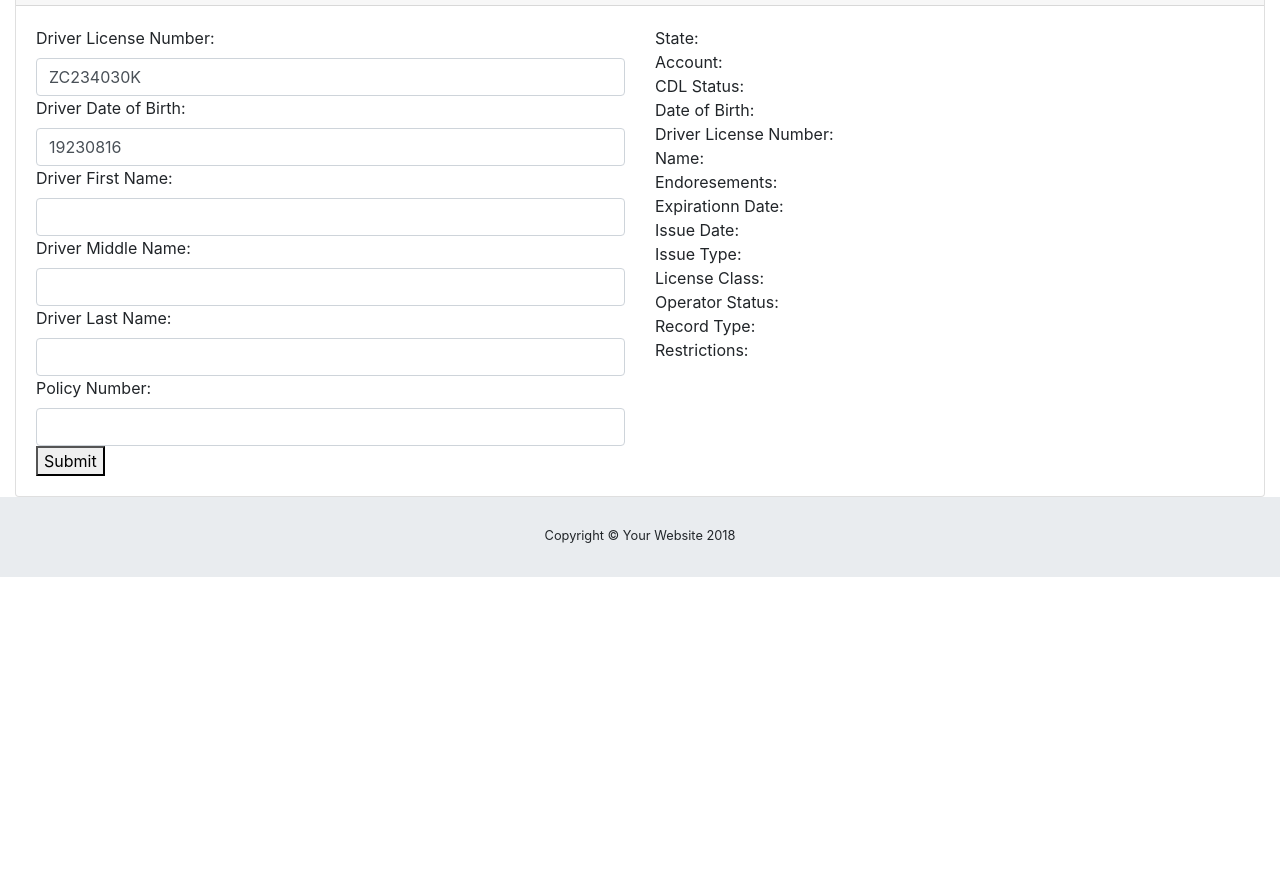
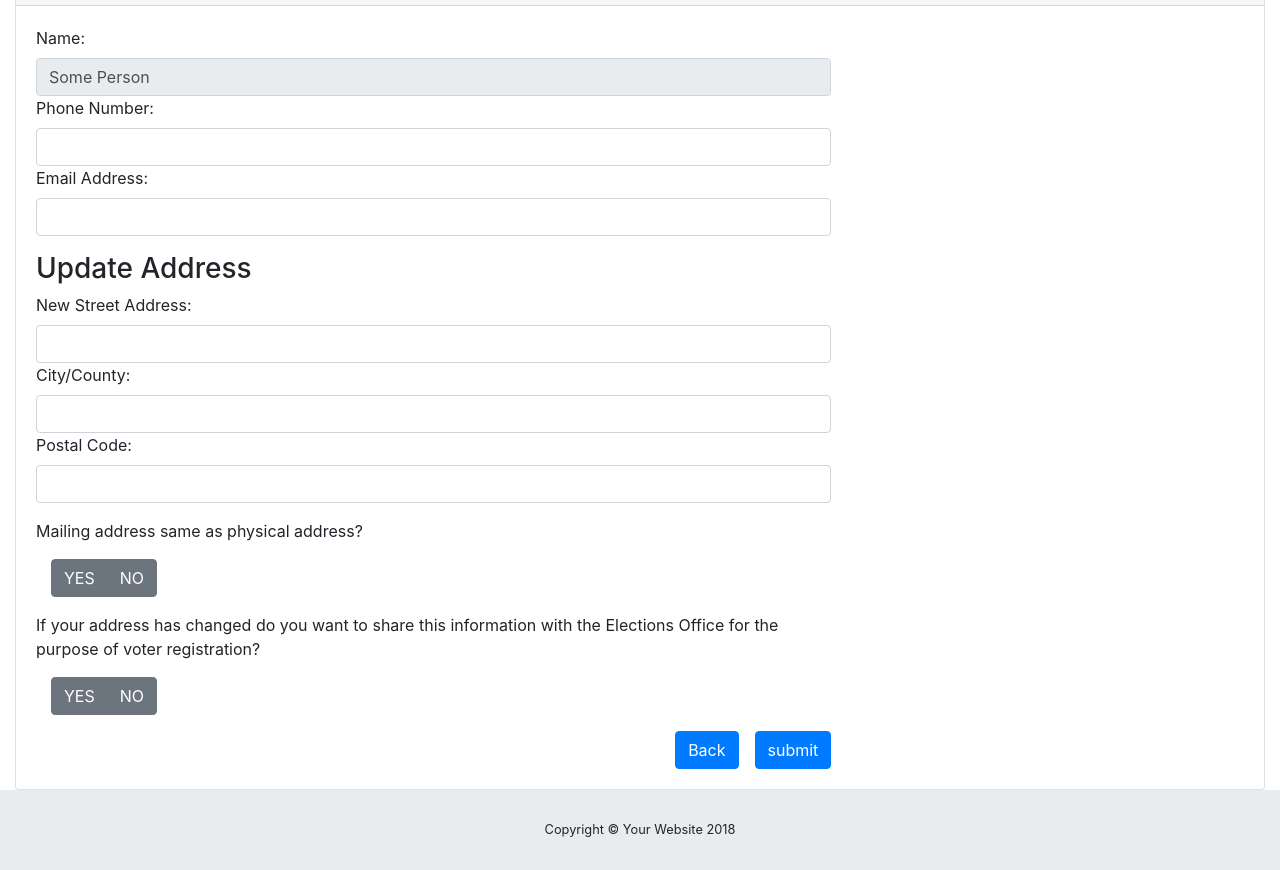
Before and after one commit to jake-crawford-nic/nic-dhr-demo, a website with bundled scripts: page dl-renewal-2.html in a window 1280 px wide. Shown: the part 294-1164 px from the top of the page. Before the commit the page ends 871 px from the top, so only its background shows below. Built offline with nearby package versions, Linux system fonts and the light colour scheme.

Commit message:
Renewal Process

```diff
--- a/dl-renewal-2.html
+++ b/dl-renewal-2.html
@@ -29,7 +29,7 @@
 
     <nav class="navbar navbar-expand navbar-dark bg-dark static-top">
 
-      <a class="navbar-brand mr-1" href="index.html"><i class="fas fa-id-card fa-fw"></i> [State] DHR Enterprise</a>
+      <a class="navbar-brand mr-1" href="index.html"><i class="fas fa-id-card fa-fw"></i> [State] DL Renewal</a>
 
     <!-- Navbar -->
     <ul class="navbar-nav ml-auto">
@@ -38,8 +38,7 @@
                 <i class="fas fa-user-circle fa-fw"></i>
             </a>
             <div class="dropdown-menu dropdown-menu-right" aria-labelledby="userDropdown">
-            <a class="dropdown-item" href="#">Settings</a>
-            <a class="dropdown-item" href="#">Activity Log</a>
+                <a class="dropdown-item" href="my-profile.html">Your Profile</a>
                 <div class="dropdown-divider"></div>
                 <a class="dropdown-item" href="#" data-toggle="modal" data-target="#logoutModal">Logout</a>
             </div>
@@ -57,52 +56,54 @@
           <!-- Breadcrumbs-->
           <ol class="breadcrumb">
             <li class="breadcrumb-item">
-              <a href="#">Dashboard</a>
+              <a href="#">Renewal</a>
             </li>
-            <li class="breadcrumb-item active">Overview</li>
+            <li class="breadcrumb-item active">Step 2</li>
           </ol>
 
 
           <div class="row">
             <div class="col-12">
-                <h1> Welcome [State]! </h1>
-                <p> To get started pulling records, we just need some info. </p>
+                <h1> Renew Your [State] Driver's License </h1>
+                <p> Please enter the following information to start the renewal process. </p>
             </div>
           </div>
           <div class="card">
             <div class="card-header">
               <div class="col-12">
-                <h2 class="h3">Pull Request</h2>
+                <h2 class="h3">Renew Driver's License Step 2</h2>
               </div>
             </div>
             <div class="card-body">
               <div class="row">
-                <div class="col-12 col-md-6">
-                  <div><label for="driverLicenseNum">Driver License Number: </label><input class="form-control" value="ZC234030K" type="text" id="driverLicenseNum"></div>
-                  <div><label for="driverDob">Driver Date of Birth: </label><input class="form-control" value="19230816" type="text" id="driverDob"></div>
-                  <div><label for="driverFirstName">Driver First Name: </label><input class="form-control" type="text" id="driverFirstName"></div>
-                  <div><label for="driverMiddleName">Driver Middle Name: </label><input class="form-control" type="text" id="driverMiddleName"></div>
-                  <div><label for="driverLastName">Driver Last Name: </label><input class="form-control" type="text" id="driverLastName"></div>
-                  <div><label for="policyNumber">Policy Number: </label><input class="form-control" type="text" id="policyNumber"></div>
-                  <div><button id="submit">Submit</button></div>
+                <div class="col-8 col-md-8">
+                    <div><label for="driverName">Name: </label><input disabled class="form-control" type="text" id="driverLastName" value="Some Person"></div>
+                    <div><label for="driverPhoneNumber">Phone Number: </label><input class="form-control" value="" type="text" id="driverPhoneNumber"></div>
+                    <div><label for="driverEmail">Email Address: </label><input class="form-control" value="" type="text" id="driverEmail"></div>
+                    <h3 class="mt-3">Update Address</h3>
+                    <div><label for="driverNewStreetAddress">New Street Address: </label><input class="form-control" value="" type="text" id="driverNewStreetAddress"></div>
+                    <div><label for="driverNewCity">City/County: </label><input class="form-control" value="" type="text" id="driverNewCity"></div>
+                    <div><label for="driverNewPostal">Postal Code: </label><input class="form-control" value="" type="text" id="driverNewPostal"></div>
+                    <p class="mt-3">Mailing address same as physical address?</p>
+                    <div class="col-12 col-md-6 col-lg-4 btn-group btn-group-toggle" data-toggle="buttons">
+                        <label class="btn btn-secondary">YES
+                            <input type="radio" name="driverOption1" id="driverOption1_1" value="1">
+                        </label>
+                        <label class="btn btn-secondary">NO
+                            <input type="radio" name="driverOption1" id="driverOption1_2" value="2">
+                        </label>
                     </div>
-                <!-- PUT BORDER RIGHT HERE -->
-                <div class="border-top col-12 d-md-none my-3"></div>
-                <div class="col-12 col-md-6">
-                  <div>State:<span id="state"></span></div>
-                  <div>Account:<span id="account"></span></div>
-                  <div>CDL Status: <span id="cdlStatus"></span></div>
-                  <div>Date of Birth: <span id="driverDob"></span></div>
-                  <div>Driver License Number: <span id="driverLicenseNum"></span></div>
-                  <div>Name: <span id="driverName"></span></div>
-                  <div>Endoresements: <span id="endorsements"></span></div>
-                  <div>Expirationn Date: <span id="expirationDate"></span></div>
-                  <div>Issue Date: <span id="issueDate"></span></div>
-                  <div>Issue Type: <span id="issueType"></span></div>
-                  <div>License Class: <span id="licenseClass"></span></div>
-                  <div>Operator Status: <span id="operatorStatus"></span></div>
-                  <div>Record Type: <span id="recordType"></span></div>
-                  <div>Restrictions: <span id="restrictions"></span></div>
+                    <p class="mt-3">If your address has changed do you want to share this information with the Elections Office for the purpose of voter registration?</p>
+                    <div class="col-12 col-md-6 col-lg-4 btn-group btn-group-toggle" data-toggle="buttons">
+                        <label class="btn btn-secondary">YES
+                            <input type="radio" name="driverOption1" id="driverOption1_1" value="1">
+                        </label>
+                        <label class="btn btn-secondary">NO
+                            <input type="radio" name="driverOption1" id="driverOption1_2" value="2">
+                        </label>
+                    </div>
+                  <div><button href="/dl-renewal-2.html" id="next" class="btn btn-primary float-right ml-3 mt-3">submit</button></div>
+                  <div><a href="/dl-renewal-1.html" id="back" class="btn btn-primary float-right mt-3">Back</a></div>
                 </div>
               </div>
             </div>
```
Also changed, not shown: dl-renewal-1.html (+5 -12 lines). Lines whose indentation alone changed are shown as unchanged.
